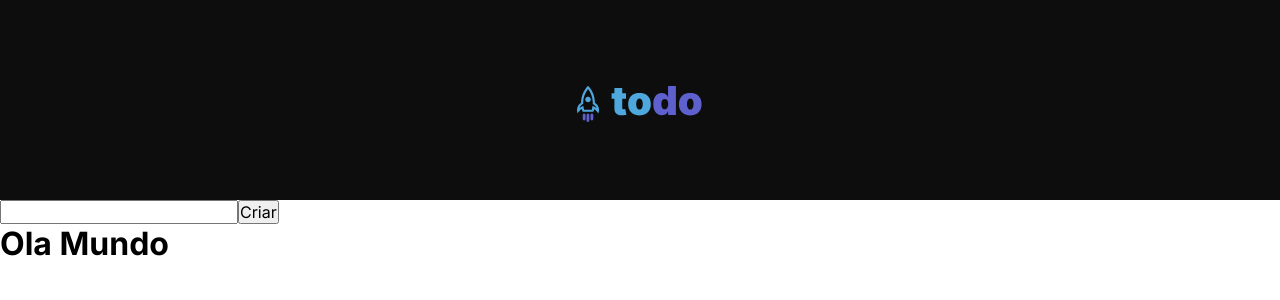
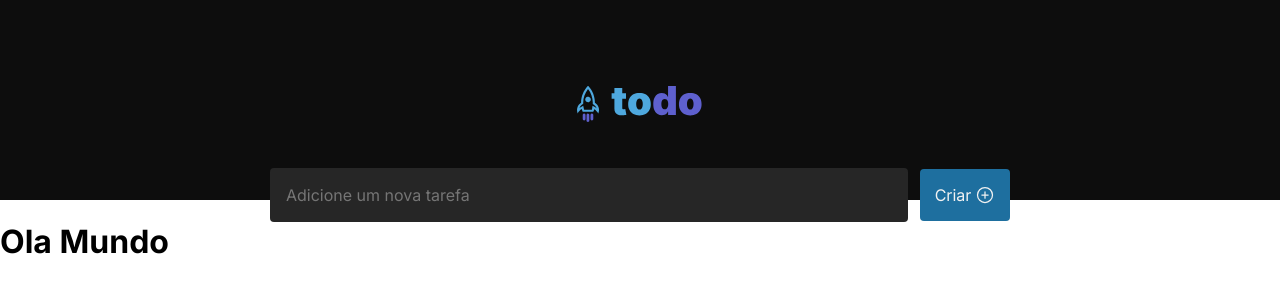
Before and after one commit to TiagoSansas/ToDo_List, a React (Vite) app: page / in a window 1280 px wide. Shown: the top 300 px of the page. Built offline with nearby package versions, Linux system fonts and the light colour scheme.

Commit message:
Criação do componente input AddTask

```diff
--- a/package.json
+++ b/package.json
@@ -10,6 +10,7 @@
     "preview": "vite preview"
   },
   "dependencies": {
+    "phosphor-react": "^1.4.1",
     "react": "^18.2.0",
     "react-dom": "^18.2.0"
   },
--- a/src/components/AddTask.module.css
+++ b/src/components/AddTask.module.css
@@ -1,5 +1,40 @@
 .addTask{
   display: flex;
-  flex-direction: row;
+  align-items: center;
+  justify-content: center;
+  margin-top: calc(0px - 1.5rem - 8px);
+}
+.addTask > input{
+  width: 638px;
+  height: 54px;
+  padding-left: 1rem;
+  margin-right: 0.75rem;
+  background: var(--gray-500);
+
+  border:0;
+  border-radius: 4px;
+
+  color:var(--gray-100)
 
 }
+.addTask > input:focus{
+  outline: 2px solid #9747FF;
+}
+.createButton {
+  display: flex;
+  align-items: center;
+  justify-content: center;
+  width: 90px;
+  height: 52px;
+
+  background: var(--blue-dark-700);
+  color: var(--gray-100);
+  border: 0;
+  border-radius: 4px;
+
+  cursor: pointer;
+}
+.icon{
+  margin-left: 0.25rem ;
+  display: flex;
+}
--- a/src/components/AddTask.tsx
+++ b/src/components/AddTask.tsx
@@ -1,10 +1,17 @@
 import styles from "./AddTask.module.css";
+import { PlusCircle } from "phosphor-react";
+
 export function AddTask() {
   return (
     <>
       <div className={styles.addTask}>
-        <input />
-        <button>Criar</button>
+        <input placeholder="Adicione um nova tarefa" />
+        <div className={styles.createButton}>
+          <span>Criar</span>
+          <span className={styles.icon}>
+            <PlusCircle size={20} />
+          </span>
+        </div>
       </div>
     </>
   );
```
Also changed, not shown: 1 other file (tests, documents, lock files or other folders).
